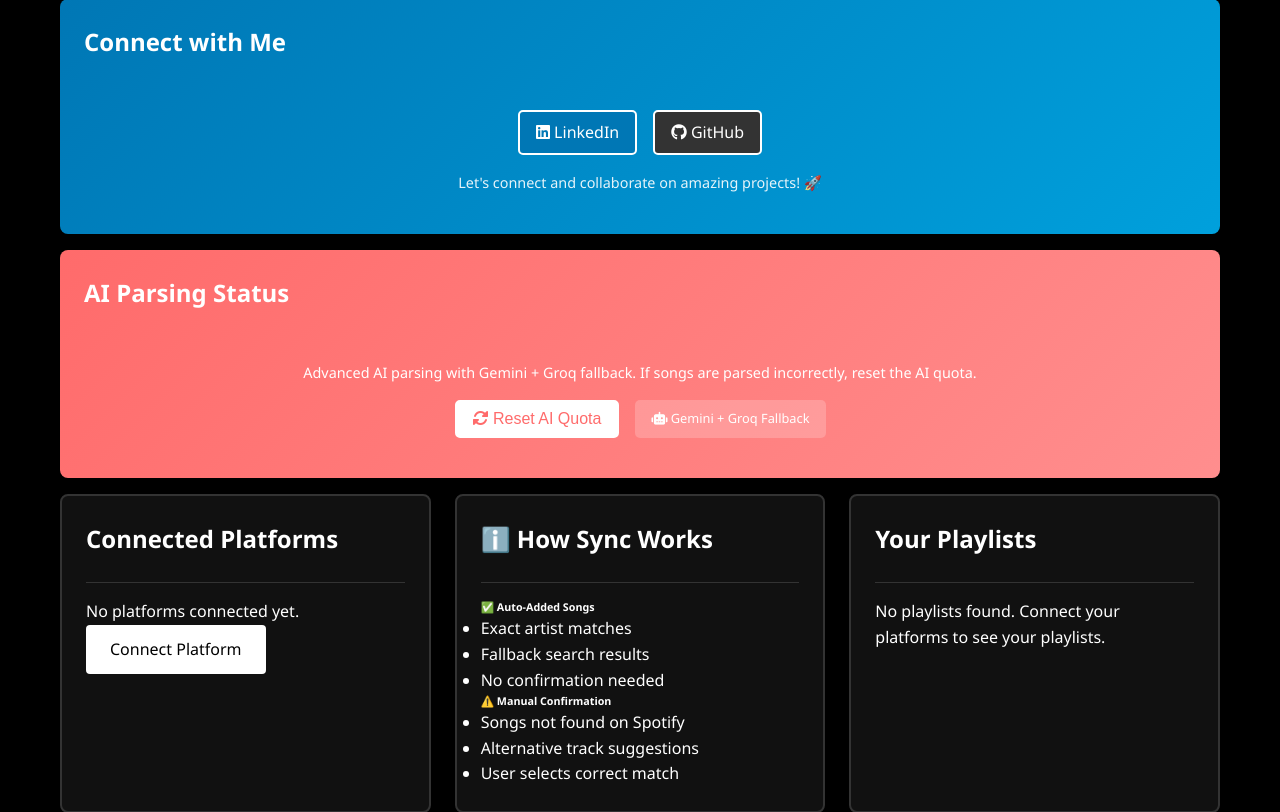
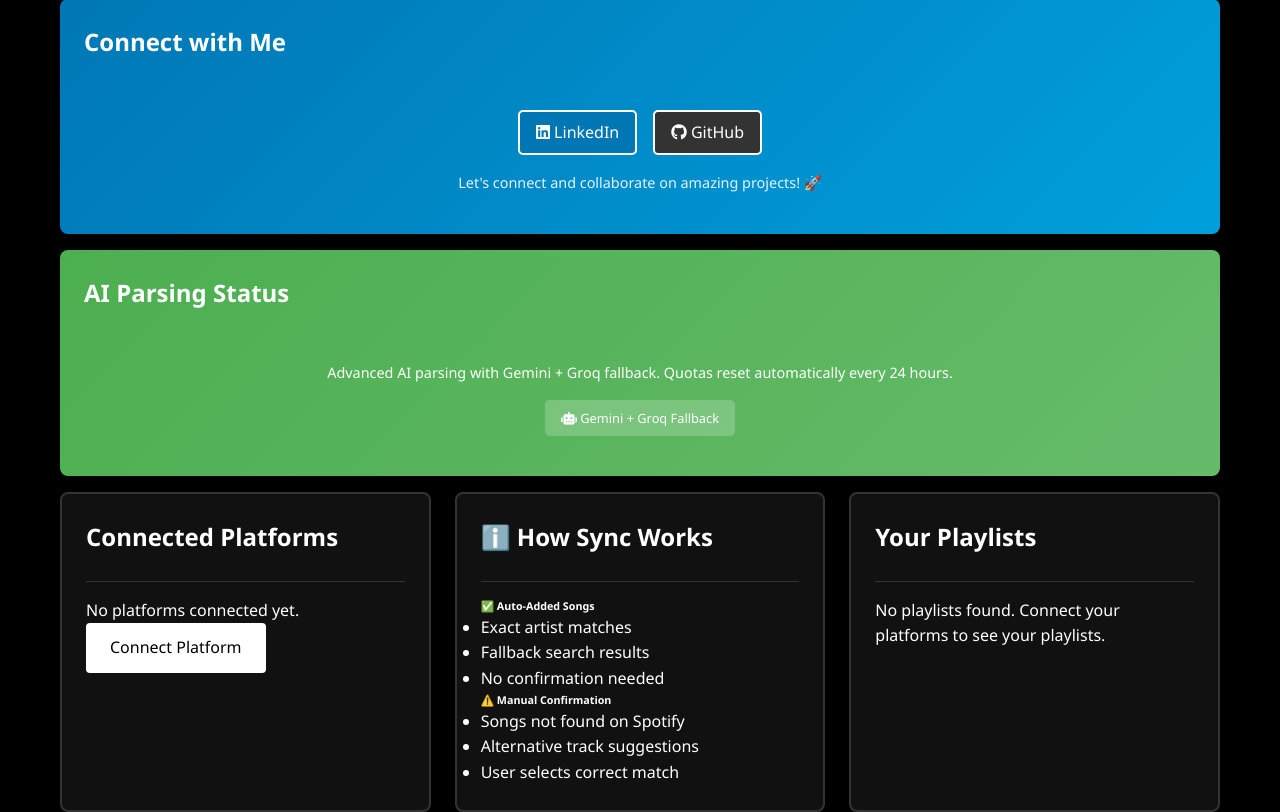
Before and after one commit to gorantlasadwik/sync-tunes, a Flask app: page /dashboard in a window 1280 px wide. Shown: the part 169-981 px from the top of the page. Run offline with Flask 3, Linux system fonts and the light colour scheme; the visitor is signed in with stand-in values (Sample User, id 1).

Commit message:
IMPROVE: Remove manual quota reset and add automatic 24h reset
IMPROVEMENTS:
- Removed manual quota reset buttons (useless since Gemini resets every 24h)
- Added automatic quota reset mechanism that checks every 24 hours
- Simplified dashboard with cleaner AI Parsing Status section
- Changed color scheme to green (success) instead of red (warning)

AUTOMATIC QUOTA MANAGEMENT:
- check_and_reset_gemini_quota() function checks if 24 hours have passed
- Automatically resets GEMINI_QUOTA_EXCEEDED flag after 24 hours
- No manual intervention needed - fully automatic
- Logs when quota is exceeded and when it's reset

DASHBOARD UPDATES:
- Removed 'Reset AI Quota' button
- Updated message to show 'Quotas reset automatically every 24 hours'
- Changed to green gradient (success) instead of red (warning)
- Cleaner, simpler interface

This makes the system more user-friendly and removes unnecessary manual steps!

```diff
--- a/app.py
+++ b/app.py
@@ -19,6 +19,8 @@ load_dotenv()
 # Configure Gemini API
 GEMINI_API_KEY = os.getenv('GEMINI_API_KEY')
 GEMINI_QUOTA_EXCEEDED = False  # Global flag to track quota status
+GEMINI_QUOTA_RESET_TIME = None  # Track when quota was last reset
+
 if GEMINI_API_KEY:
     genai.configure(api_key=GEMINI_API_KEY)
     print(f"✅ Gemini API configured with key: {GEMINI_API_KEY[:10]}...")
@@ -29,6 +31,25 @@ if GROQ_API_KEY:
     print(f"✅ Groq API configured with key: {GROQ_API_KEY[:10]}...")
 else:
     print("⚠️ Groq API key not found - will use fallback parsing only")
+
+def check_and_reset_gemini_quota():
+    """Check if 24 hours have passed since last quota reset and reset if needed"""
+    global GEMINI_QUOTA_EXCEEDED, GEMINI_QUOTA_RESET_TIME
+
+    current_time = datetime.now()
+
+    # If quota is exceeded and we haven't reset in 24 hours, reset it
+    if GEMINI_QUOTA_EXCEEDED and GEMINI_QUOTA_RESET_TIME:
+        time_since_reset = current_time - GEMINI_QUOTA_RESET_TIME
+        if time_since_reset.total_seconds() >= 24 * 60 * 60:  # 24 hours
+            GEMINI_QUOTA_EXCEEDED = False
+            GEMINI_QUOTA_RESET_TIME = current_time
+            print("🔄 Gemini quota automatically reset after 24 hours")
+
+    # If quota is exceeded but we haven't set a reset time, set it now
+    elif GEMINI_QUOTA_EXCEEDED and not GEMINI_QUOTA_RESET_TIME:
+        GEMINI_QUOTA_RESET_TIME = current_time
+        print("⏰ Gemini quota exceeded - will auto-reset in 24 hours")
 
 app = Flask(__name__)
 app.config['SECRET_KEY'] = os.getenv('SECRET_KEY', 'your-secret-key-here')
@@ -723,21 +744,6 @@ Respond in this EXACT JSON format:
         print(f"Groq API error for description analysis: {e}")
         return None, None, None, 0.0
 
-@app.route('/reset_gemini_quota', methods=['POST'])
-@login_required
-def reset_gemini_quota_route():
-    """Reset the Gemini quota flag"""
-    reset_gemini_quota()
-    flash('Gemini quota has been reset. You can now use advanced parsing features.')
-    return redirect(url_for('dashboard'))
-
-@app.route('/reset_ai_quota', methods=['POST'])
-@login_required
-def reset_ai_quota_route():
-    """Reset both Gemini and Groq quota flags"""
-    reset_gemini_quota()
-    flash('AI quota has been reset. Both Gemini and Groq are now available for advanced parsing.')
-    return redirect(url_for('dashboard'))
 
 def parse_youtube_title_with_gemini(title, channel_title=None):
     """Parse YouTube video title using Gemini AI for intelligent extraction (for selected songs only)"""
@@ -823,6 +829,9 @@ Respond with ONLY the clean song name, nothing else.
 
 def parse_youtube_title_for_sync(title, channel_title=None):
     """Parse YouTube video title using Gemini AI for selected songs during sync, with Groq fallback"""
+    # Check and reset Gemini quota if 24 hours have passed
+    check_and_reset_gemini_quota()
+
     # Try Gemini first
     if GEMINI_API_KEY and not GEMINI_QUOTA_EXCEEDED:
         try:
@@ -842,6 +851,9 @@ def parse_youtube_title_for_sync(title, channel_title=None):
 def get_spotify_song_name_from_youtube_url(video_id, original_title, channel_title=None):
     """Use Gemini with YouTube video URL to get the exact Spotify song name, with Groq fallback"""
     global GEMINI_QUOTA_EXCEEDED
+
+    # Check and reset Gemini quota if 24 hours have passed
+    check_and_reset_gemini_quota()
 
     # Try Gemini first
     if GEMINI_API_KEY and not GEMINI_QUOTA_EXCEEDED:
--- a/templates/dashboard.html
+++ b/templates/dashboard.html
@@ -32,23 +32,16 @@
 </div>
 
 <!-- AI Parsing Status Section -->
-<div class="card" style="background: linear-gradient(135deg, #ff6b6b, #ff8e8e); border: none; margin-bottom: 1rem;">
+<div class="card" style="background: linear-gradient(135deg, #4CAF50, #66BB6A); border: none; margin-bottom: 1rem;">
     <div class="card-header" style="background: transparent; border: none;">
         <h3 class="card-title" style="color: white; margin: 0;">AI Parsing Status</h3>
     </div>
     <div style="padding: 1rem; text-align: center;">
         <p style="color: white; margin: 0 0 1rem 0; font-size: 0.9rem;">
-            Advanced AI parsing with Gemini + Groq fallback. If songs are parsed incorrectly, reset the AI quota.
+            Advanced AI parsing with Gemini + Groq fallback. Quotas reset automatically every 24 hours.
         </p>
-        <div style="display: flex; gap: 1rem; justify-content: center; flex-wrap: wrap;">
-            <form method="POST" action="{{ url_for('reset_ai_quota_route') }}" style="display: inline;">
-                <button type="submit" class="btn" style="background: white; color: #ff6b6b; border: 2px solid white; padding: 0.5rem 1rem; border-radius: 5px; transition: all 0.3s ease;">
-                    <i class="fas fa-sync-alt"></i> Reset AI Quota
-                </button>
-            </form>
-            <div style="background: rgba(255,255,255,0.2); padding: 0.5rem 1rem; border-radius: 5px; font-size: 0.8rem;">
-                <i class="fas fa-robot"></i> Gemini + Groq Fallback
-            </div>
+        <div style="background: rgba(255,255,255,0.2); padding: 0.5rem 1rem; border-radius: 5px; font-size: 0.8rem; display: inline-block;">
+            <i class="fas fa-robot"></i> Gemini + Groq Fallback
         </div>
     </div>
 </div>
```
